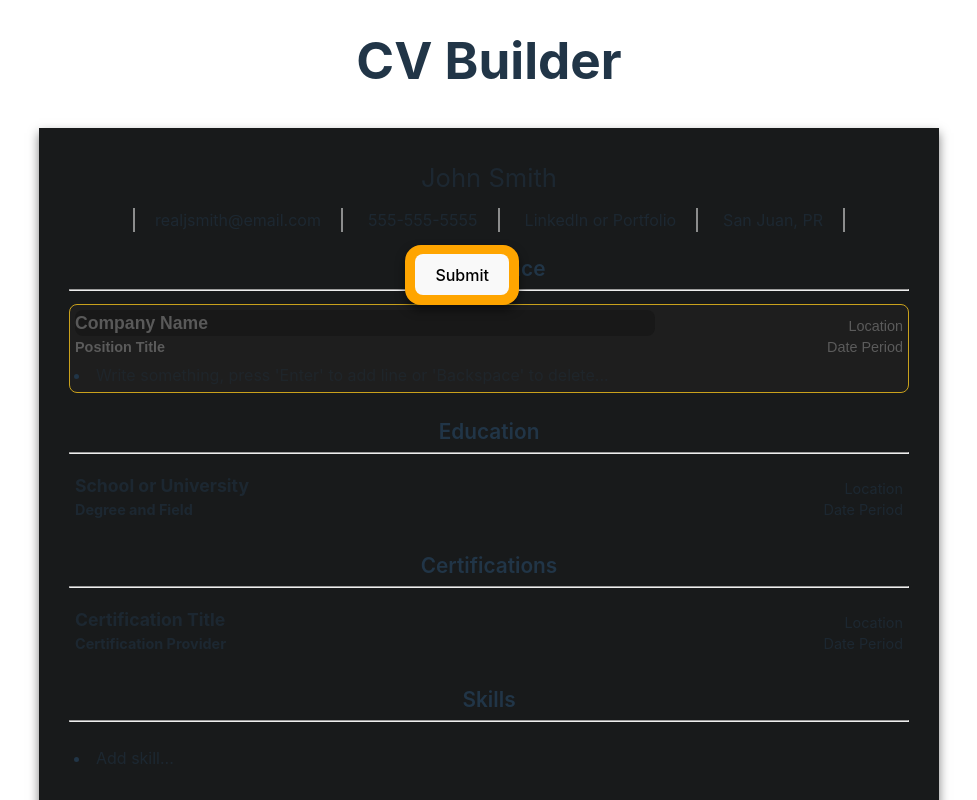
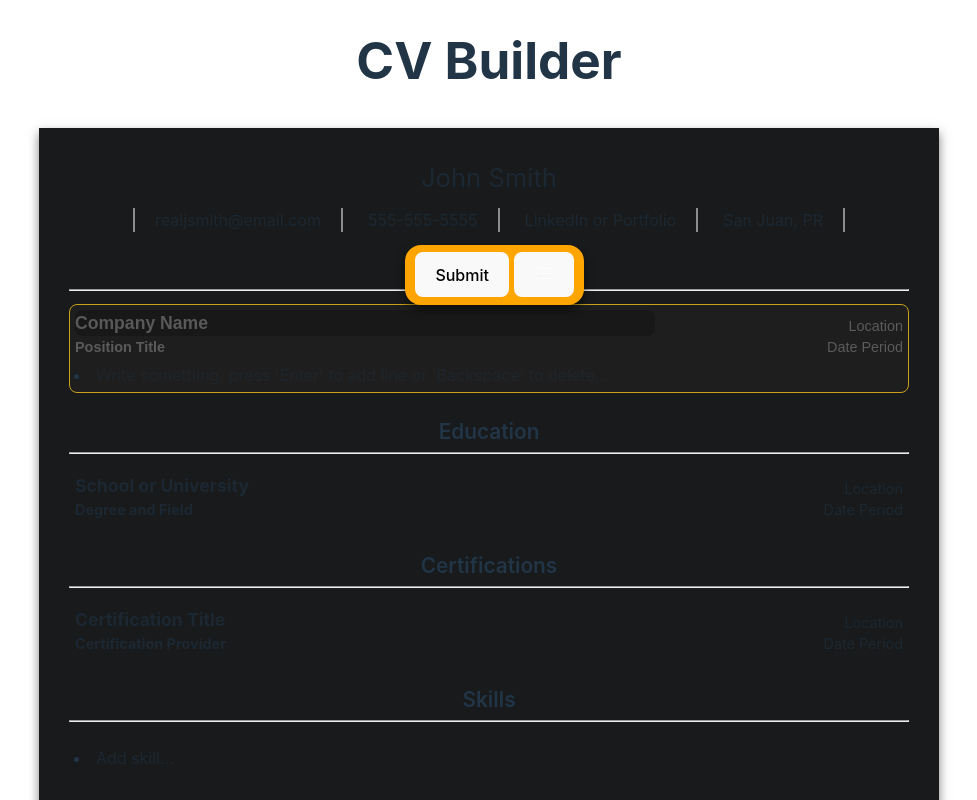
Before and after one commit to joel-jcs/cv-builder, a React (Vite) app: page / in a window 1280 px wide. Both pictures are taken after a click on the element "Company Name". Shown: the top 800 px of the page, without its empty margins (151-1128 px from the left). Built offline with nearby package versions, Linux system fonts and the light colour scheme.

Commit message:
added a toggle for bullet points

```diff
--- a/src/components/BulletPoint.jsx
+++ b/src/components/BulletPoint.jsx
@@ -45,6 +45,7 @@ export default function Bulletpoint({
               (e.key === "Backspace" || e.key === "Delete") &&
               e.target.innerText === ""
             ) {
+              if (sectionTitle === "Skills" && index === 0) return;
               deleteBulletPoint(bulletPointId, parentNode, index);
             }
             if (e.key === "ArrowUp") {
--- a/src/components/Entry.jsx
+++ b/src/components/Entry.jsx
@@ -10,7 +10,6 @@ export default function Entry({
   sectionTitle,
   entryId,
   entriesLength,
-  hasBulletsSection,
   modalState,
   openModal,
   closeModal,
@@ -33,20 +32,16 @@ export default function Entry({
     bulletPlaceholder =
       "Write something, press 'Enter' to add line or 'Backspace' to delete...";
     hasEntry = true;
-    hasBulletsSection = true;
   } else if (sectionTitle === "Education") {
     titlePlaceholder = "School or University";
     subtitlePlaceholder = "Degree and Field";
     hasEntry = true;
-    hasBulletsSection = false;
   } else if (sectionTitle === "Certifications") {
     titlePlaceholder = "Certification Title";
     subtitlePlaceholder = "Certification Provider";
     hasEntry = true;
-    hasBulletsSection = false;
   } else if (sectionTitle === "Skills") {
     hasEntry = false;
-    hasBulletsSection = true;
     bulletPlaceholder = "Add skill...";
   }
 
@@ -115,11 +110,10 @@ export default function Entry({
       );
     });
 
-    // prevents auto-focus if all bullet points have been deleted
-    if (parentNode.children.length === 1) return;
-
     // set timeout to wait for re-render before getting last bulletpoint
     setTimeout(() => {
+      if (prevItemIndex < 0) return; // prevents auto-focus if all bullet points have been deleted
+
       const bulletPoints = parentNode.querySelectorAll(".input");
       let nextBulletPoint;
       if (!bulletPoints[index]) {
@@ -127,8 +121,30 @@ export default function Entry({
       } else {
         nextBulletPoint = bulletPoints[index];
       }
-      nextBulletPoint.focus();
+
+      console.log(nextBulletPoint);
+
+      nextBulletPoint && nextBulletPoint.focus();
     }, 1);
+  }
+
+  const [hasBulletsSection, setHasBulletsSection] = useState(
+    sectionTitle === "Experience" || sectionTitle === "Skills"
+  );
+
+  function toggleBulletPoints() {
+    if (hasBulletsSection) {
+      setBulletPoints([]);
+      setHasBulletsSection(false);
+    } else {
+      setBulletPoints([
+        {
+          bulletPointId: generateBulletPointId(),
+          value: "",
+        },
+      ]);
+      setHasBulletsSection(true);
+    }
   }
 
   return (
@@ -154,6 +170,7 @@ export default function Entry({
           entriesLength={entriesLength}
           addEntry={addEntry}
           deleteEntry={deleteEntry}
+          toggleBulletPoints={toggleBulletPoints}
         />
       )}
       {hasEntry && (
--- a/src/components/Modal.jsx
+++ b/src/components/Modal.jsx
@@ -10,6 +10,7 @@ export default function Modal({
   entriesLength,
   addEntry,
   deleteEntry,
+  toggleBulletPoints,
 }) {
   const minEntries = 1;
   const maxEntries =
@@ -27,17 +28,25 @@ export default function Modal({
         {!isEditing ? (
           <button onClick={() => toggleIsEditing(entryId)}>
             <svg xmlns="http://www.w3.org/2000/svg" viewBox="0 0 24 24">
-              <title>square-edit-outline</title>
+              <title>Edit Entry</title>
               <path d="M5,3C3.89,3 3,3.89 3,5V19A2,2 0 0,0 5,21H19A2,2 0 0,0 21,19V12H19V19H5V5H12V3H5M17.78,4C17.61,4 17.43,4.07 17.3,4.2L16.08,5.41L18.58,7.91L19.8,6.7C20.06,6.44 20.06,6 19.8,5.75L18.25,4.2C18.12,4.07 17.95,4 17.78,4M15.37,6.12L8,13.5V16H10.5L17.87,8.62L15.37,6.12Z" />
             </svg>
           </button>
         ) : (
-          <button onClick={() => toggleIsEditing(entryId)}>Submit</button>
+          <>
+            <button onClick={() => toggleIsEditing(entryId)}>Submit</button>
+            <button onClick={() => toggleBulletPoints()}>
+              <svg xmlns="http://www.w3.org/2000/svg" viewBox="0 0 24 24">
+                <title>format-list-bulleted</title>
+                <path d="M20,18V19H7V18H20M3.5,17.5C4.05,17.5 4.5,17.95 4.5,18.5C4.5,19.05 4.05,19.5 3.5,19.5C2.95,19.5 2.5,19.05 2.5,18.5C2.5,17.95 2.95,17.5 3.5,17.5M20,12V13H7V12H20M3.5,11.5C4.05,11.5 4.5,11.95 4.5,12.5C4.5,13.05 4.05,13.5 3.5,13.5C2.95,13.5 2.5,13.05 2.5,12.5C2.5,11.95 2.95,11.5 3.5,11.5M20,6V7H7V6H20M3.5,5.5C4.05,5.5 4.5,5.95 4.5,6.5C4.5,7.05 4.05,7.5 3.5,7.5C2.95,7.5 2.5,7.05 2.5,6.5C2.5,5.95 2.95,5.5 3.5,5.5Z" />
+              </svg>
+            </button>
+          </>
         )}
         {!isHeader && !isEditing && entriesLength < maxEntries && (
           <button onClick={() => addEntry(sectionTitle)}>
             <svg xmlns="http://www.w3.org/2000/svg" viewBox="0 0 24 24">
-              <title>plus-circle</title>
+              <title>Add New Entry</title>
               <path d="M17,13H13V17H11V13H7V11H11V7H13V11H17M12,2A10,10 0 0,0 2,12A10,10 0 0,0 12,22A10,10 0 0,0 22,12A10,10 0 0,0 12,2Z" />
             </svg>
           </button>
@@ -45,7 +54,7 @@ export default function Modal({
         {!isHeader && !isEditing && entriesLength > minEntries && (
           <button onClick={() => deleteEntry(sectionTitle, entryId)}>
             <svg xmlns="http://www.w3.org/2000/svg" viewBox="0 0 24 24">
-              <title>trash-can</title>
+              <title>Delete Entry</title>
               <path d="M9,3V4H4V6H5V19A2,2 0 0,0 7,21H17A2,2 0 0,0 19,19V6H20V4H15V3H9M9,8H11V17H9V8M13,8H15V17H13V8Z" />
             </svg>
           </button>
```
